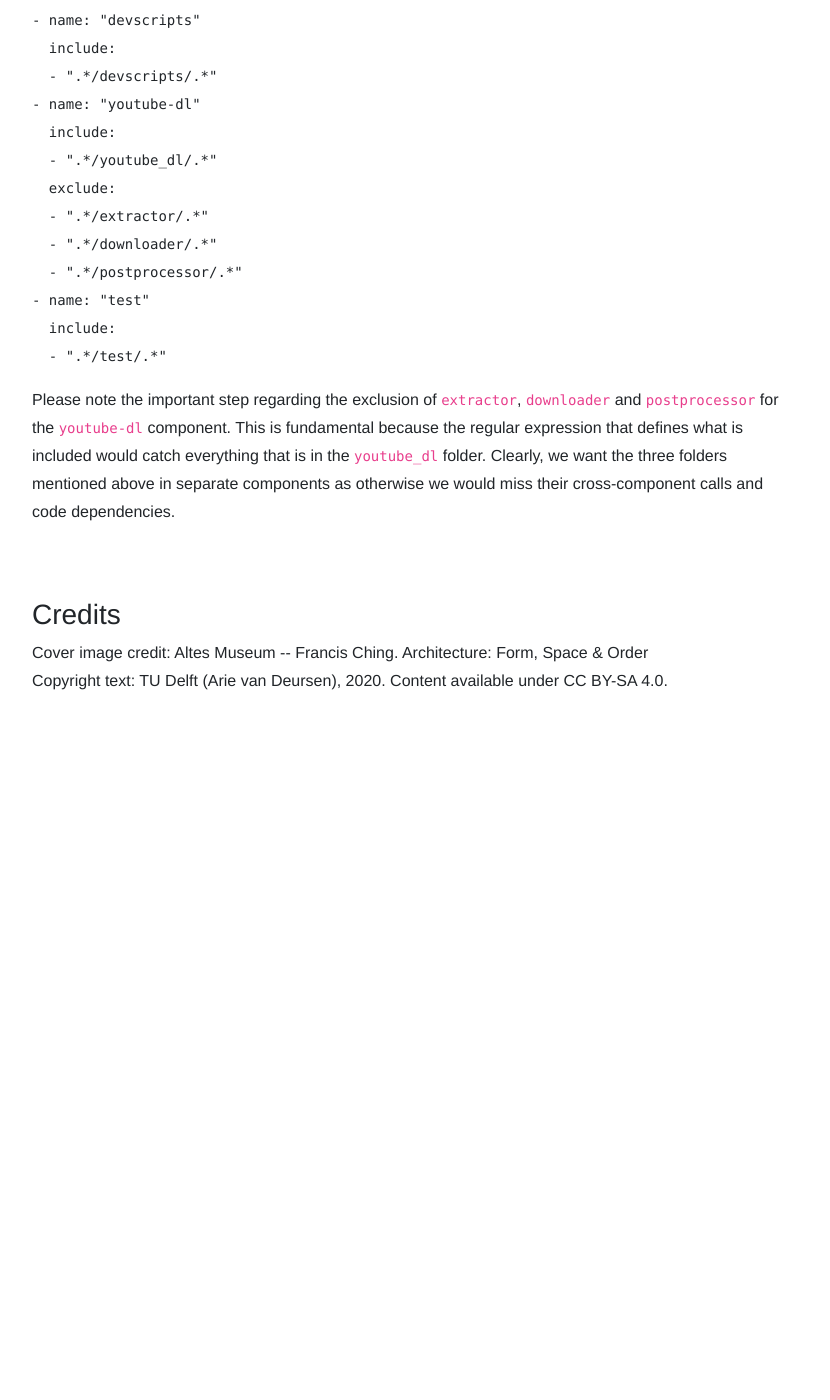
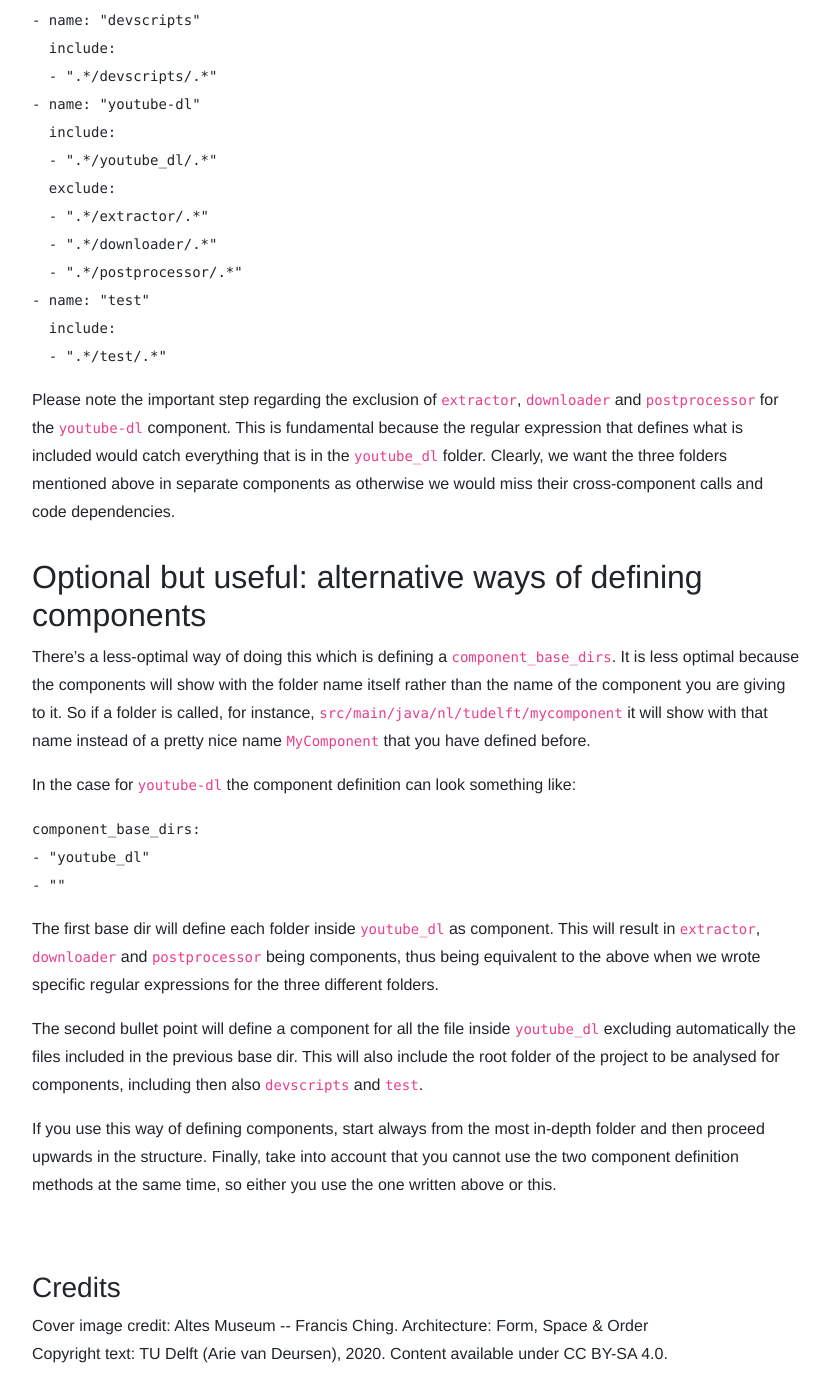
Before and after one commit to SERG-Delft/delftswa, a Jekyll site: the page built from 2020/guidelines_for_componentization.md, in a window 1280 px wide and 1400 px high, scrolled down 2832 px. Shown: the whole window, without its empty margins (224-1054 px from the left). Built offline with Jekyll 4.4.1, drawn with Linux system fonts in a browser that asks for light colours; before the commit the page ends 3559 px from its top, so only the background shows below that.

Commit message:
Further details on componentization

````diff
--- a/2020/guidelines_for_componentization.md
+++ b/2020/guidelines_for_componentization.md
@@ -108,3 +108,33 @@ for the `youtube-dl` component. This is fundamental because the regular expressi
 that defines what is included would catch everything that is in the `youtube_dl` folder.
 Clearly, we want the three folders mentioned above in separate components as otherwise
 we would miss their cross-component calls and code dependencies.
+
+## Optional but useful: alternative ways of defining components
+There's a less-optimal way of doing this which is defining a `component_base_dirs`.
+It is less optimal because the components will show with the folder name itself
+rather than the name of the component you are giving to it. So if a folder is called, for instance,
+`src/main/java/nl/tudelft/mycomponent` it will show with that name instead of a pretty nice
+name `MyComponent` that you have defined before.
+
+In the case for `youtube-dl` the component definition can look something like:
+
+```
+component_base_dirs:
+- "youtube_dl"
+- ""
+```
+
+The first base dir will define each folder inside `youtube_dl` as component. This will
+result in `extractor`, `downloader` and `postprocessor` being components, thus
+being equivalent to the above when we wrote specific regular expressions for
+the three different folders.
+
+The second bullet point will define a component for all the file inside `youtube_dl`
+excluding automatically the files included in the previous base dir. This will also include the
+root folder of the project to be analysed for components, including then also `devscripts`
+and `test`.
+
+If you use this way of defining components, start always from the most in-depth folder and
+then proceed upwards in the structure. Finally, take into account that you cannot use
+the two component definition methods at the same time,
+so either you use the one written above or this.
````
